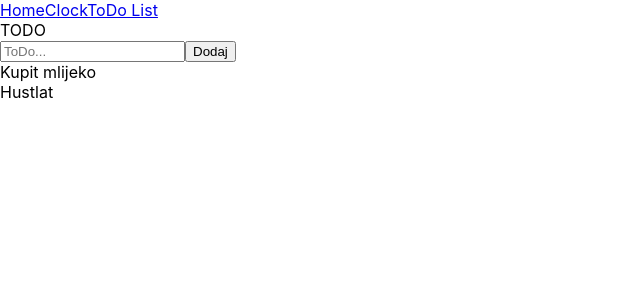
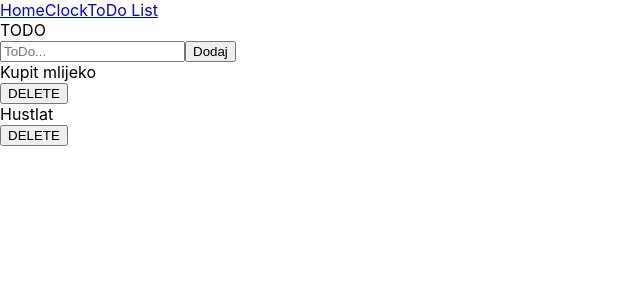
Before and after one commit to mvuco00/studySpot, a React app in the folder studyspot/: page /todo in a window 1280 px wide. Shown: the top 300 px of the page, without its empty margins (0-640 px from the left). Built offline with nearby package versions, Linux system fonts and the light colour scheme.

Commit message:
delete task

```diff
--- a/studyspot/src/Components/ToDo/Task/task.js
+++ b/studyspot/src/Components/ToDo/Task/task.js
@@ -15,8 +15,13 @@ class Task extends Component {
 
   render() {
     return (
-      <div className={this.state.style} onClick={this.handleClick}>
-        {this.props.item}
+      <div>
+        <div className={this.state.style} onClick={this.handleClick}>
+          {this.props.item}
+        </div>
+        <button onClick={() => this.props.handleDelete(this.props.index)}>
+          DELETE
+        </button>
       </div>
     );
   }
--- a/studyspot/src/Components/ToDo/todo.js
+++ b/studyspot/src/Components/ToDo/todo.js
@@ -22,6 +22,15 @@ class ToDo extends Component {
       });
     }
   };
+
+  handleDelete = (index) => {
+    //filter uzima listu (item i index) i vraća novu listu koja odgovara uvjetu
+    //vrati listu elemenata čiji index nije kao index kojeg smo provjeravali
+    const filteredList = this.state.todoList.filter((item, todoIndex) => {
+      return todoIndex !== index;
+    });
+    this.setState({ todoList: filteredList });
+  };
   render() {
     return (
       <AuxComp>
@@ -37,8 +46,15 @@ class ToDo extends Component {
         </form>
 
         <div>
-          {this.state.todoList.map((item) => {
-            return <Task item={item} key={item} />;
+          {this.state.todoList.map((item, index) => {
+            return (
+              <Task
+                item={item}
+                key={item}
+                index={index}
+                handleDelete={this.handleDelete}
+              />
+            );
           })}
         </div>
       </AuxComp>
```
